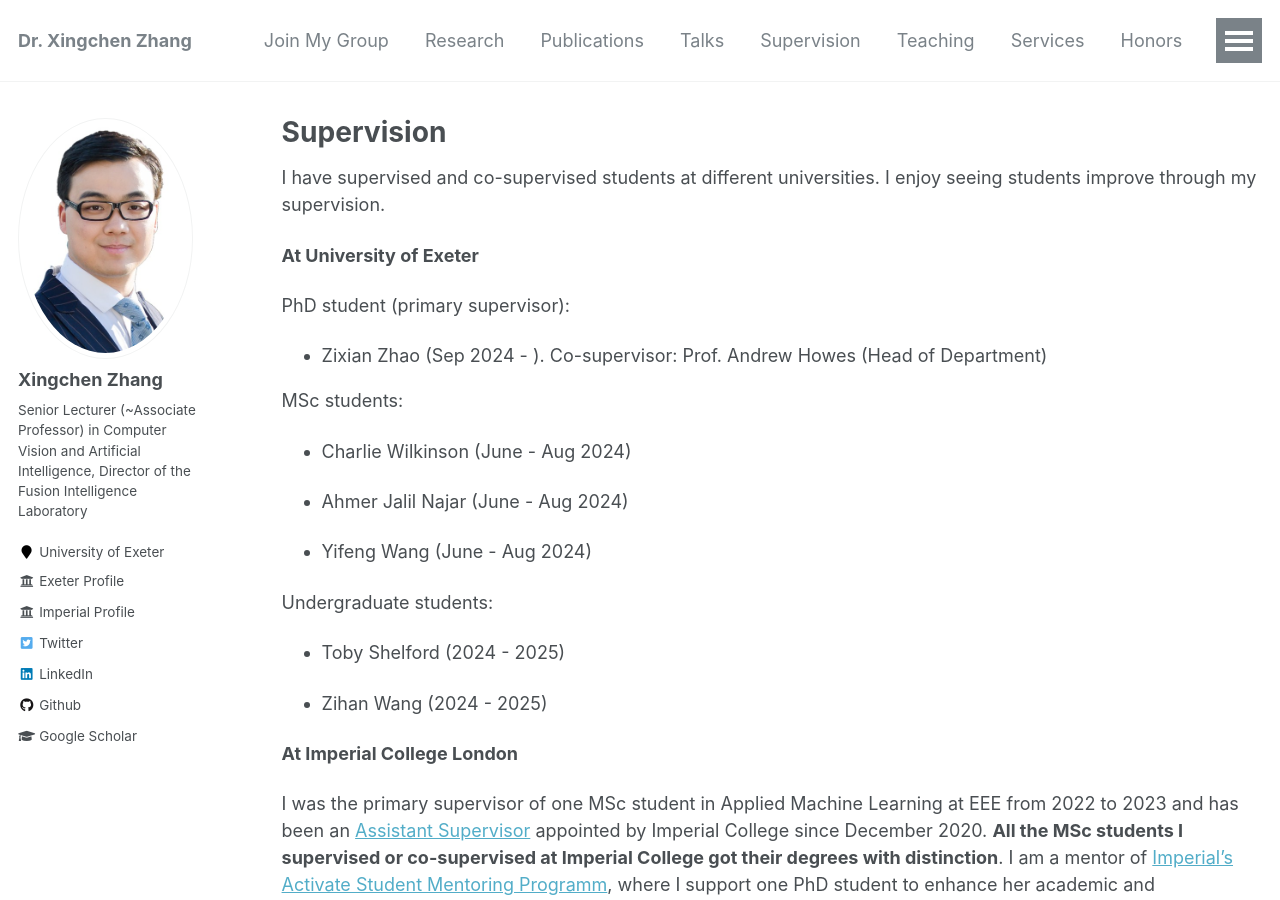
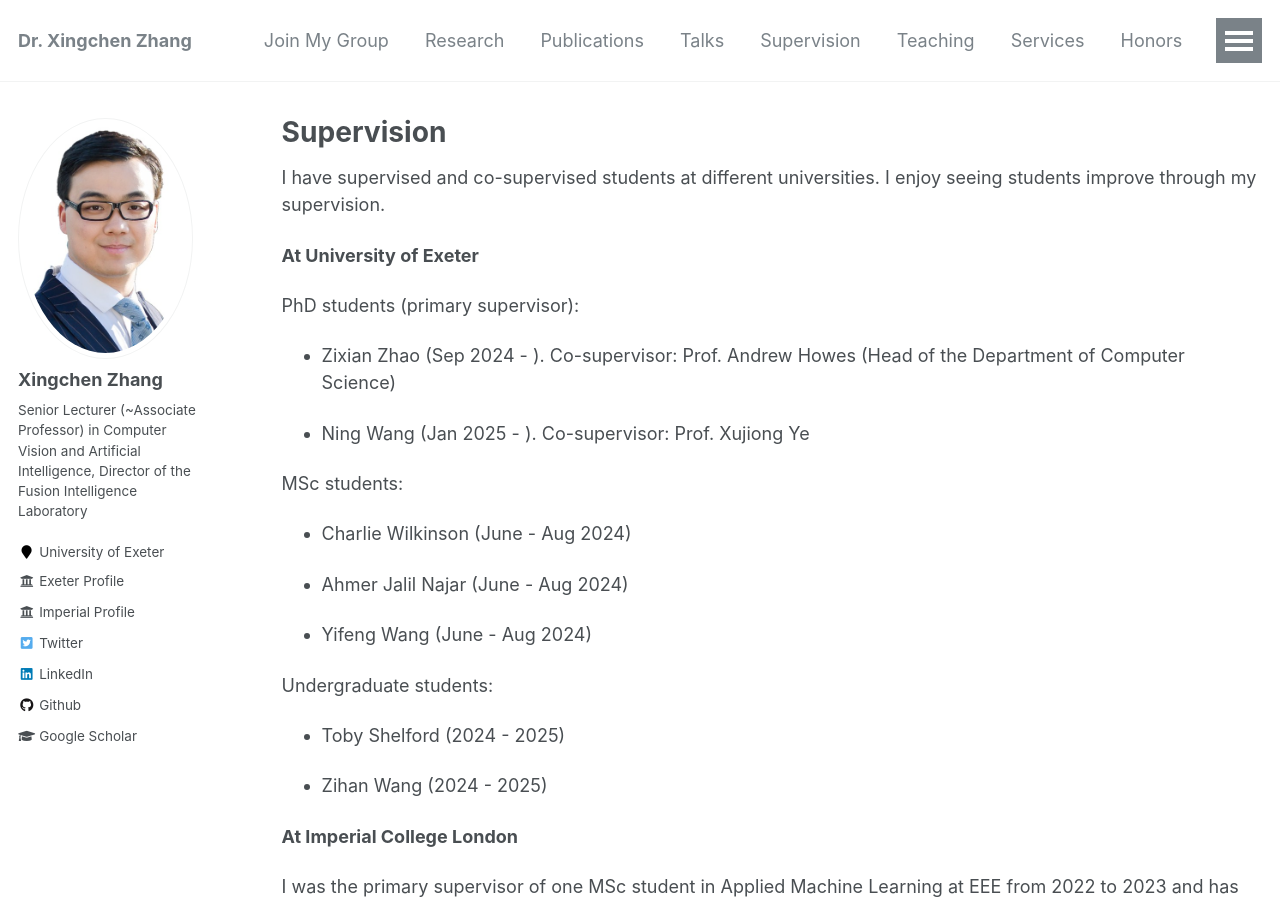
Before and after one commit to xingchenzhang/xingchenzhang.github.io, a Jekyll site: the page built from _pages/supervision.md, in a window 1280 px wide and 900 px high. Built offline with Jekyll 4.4.1, drawn with Linux system fonts in a browser that asks for light colours.

Commit message:
update team

```diff
--- a/_pages/supervision.md
+++ b/_pages/supervision.md
@@ -10,9 +10,11 @@ I have supervised and co-supervised students at different universities. I enjoy
 
 **At University of Exeter**
 
-PhD student (primary supervisor):
+PhD students (primary supervisor):
 
-- Zixian Zhao (Sep 2024 - ). Co-supervisor: Prof. Andrew Howes (Head of Department)
+- Zixian Zhao (Sep 2024 - ). Co-supervisor: Prof. Andrew Howes (Head of the Department of Computer Science)
+
+- Ning Wang (Jan 2025 - ). Co-supervisor: Prof. Xujiong Ye
 
 MSc students:
 
```
